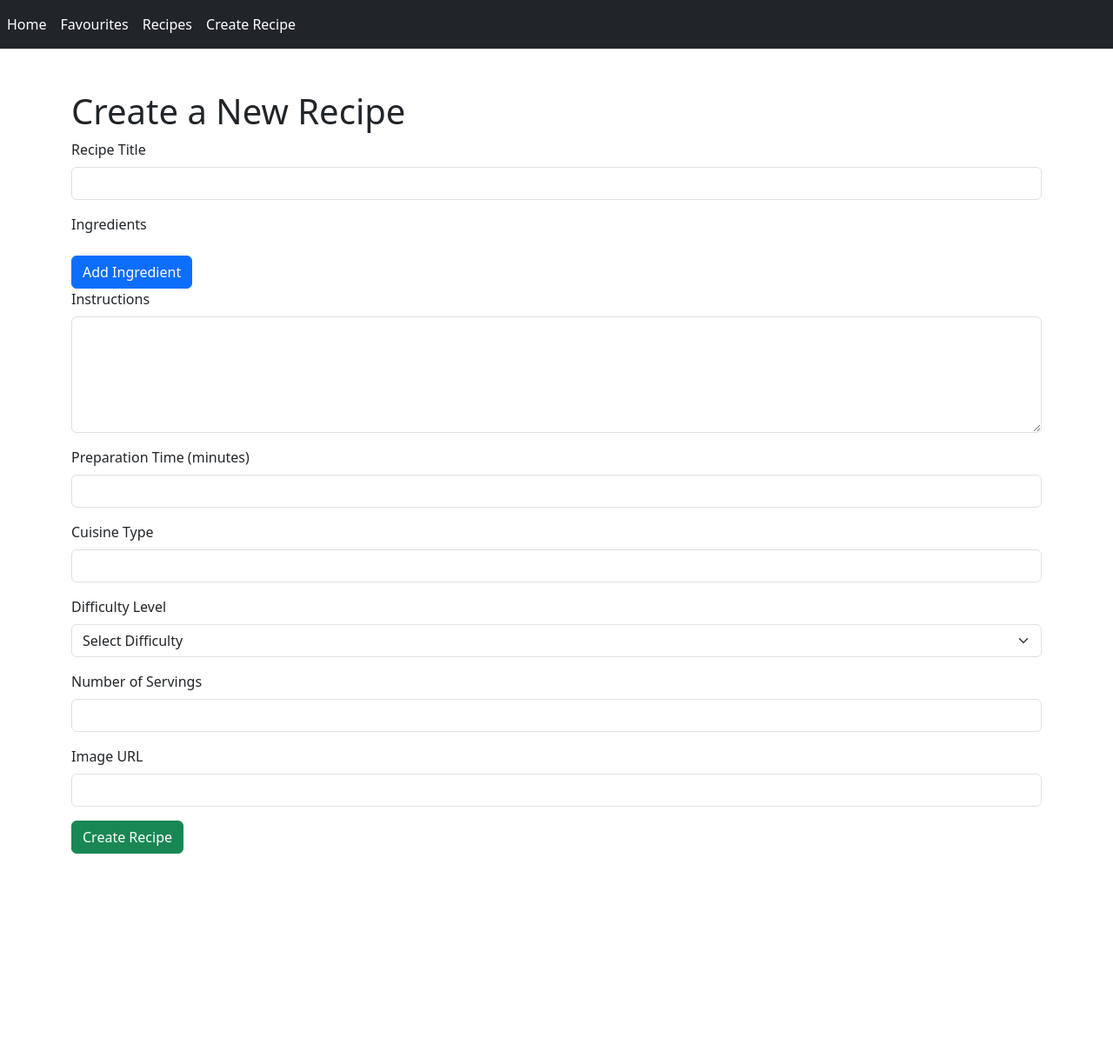
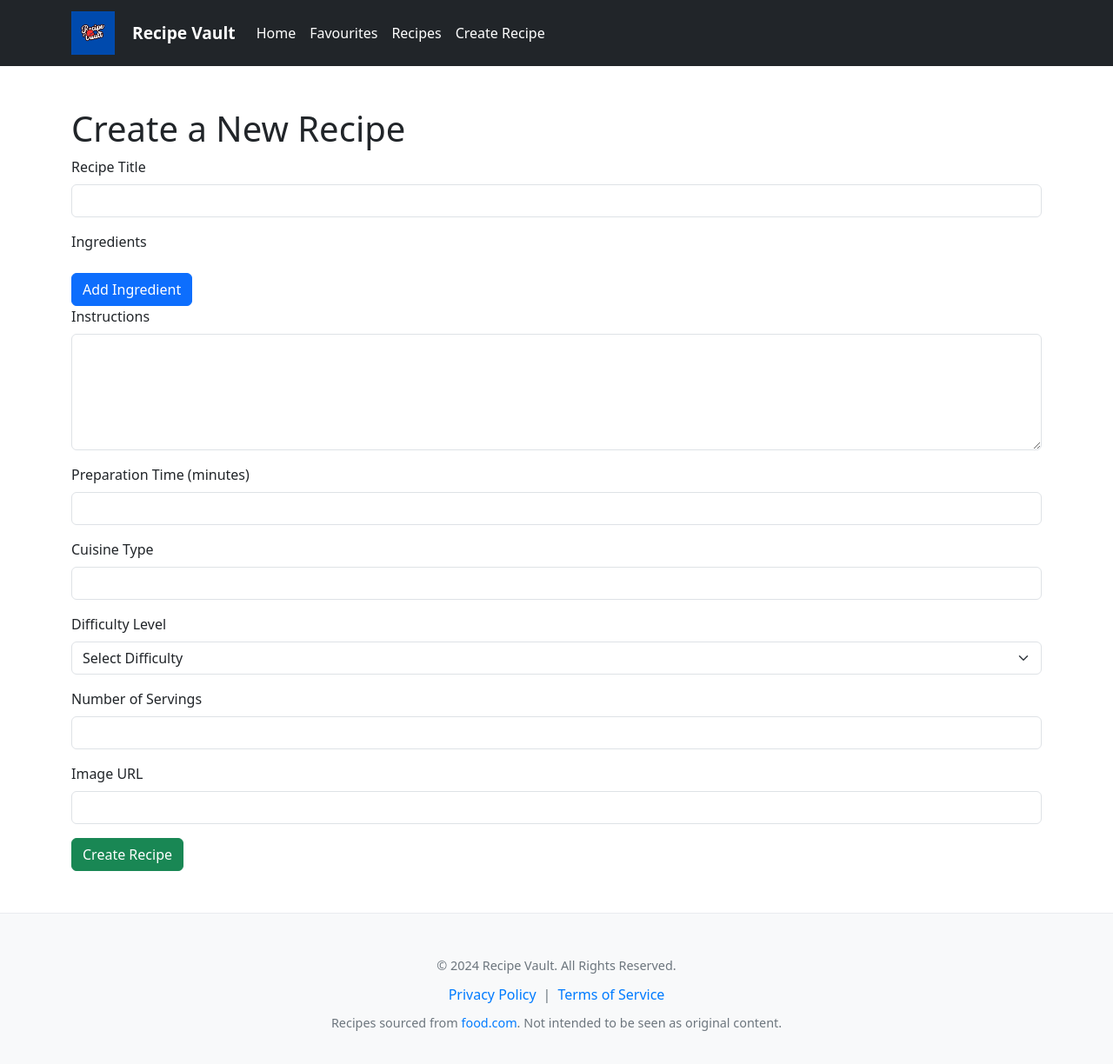
Before and after one commit to michaelferry25/RecipeVault, a React (Create React App) app: page /create-recipe in a window 1280 px wide. Shown: the top 1224 px of the page at 87% size. Before the commit the page ends 1030 px from the top, so only its background shows below. Built offline with nearby package versions, Linux system fonts and the light colour scheme.

Commit message:
Added a footer and the disclaimer that all recipes are from food.com etc, also changed up the header and added a logo

```diff
--- a/src/App.js
+++ b/src/App.js
@@ -1,23 +1,26 @@
-import logo from './logo.svg';
 import './App.css';
-import {browserRouter as Router,Route, Routes} from "react-router-dom"
+import { Route, Routes } from "react-router-dom";
 import Homepage from './pages/HomePage/Homepage';
 import Recipes from './pages/Recipes/Recipes';
 import RecipeDetails from './pages/Recipe Details/RecipeDetails';
 import FavouriteRecipe from './pages/Favourite Recipes/FavouriteRecipes';
 import CreateRecipe from "./pages/CreateRecipe/CreateRecipe";
 import SearchPage from "./pages/search/SearchPage";
+import Footer from "./components/Footer/Footer";
 
 function App() {
   return (
-    <Routes>
-      <Route path= "/" element={<Homepage />}></Route>
-      <Route path= "/favourites" element={<FavouriteRecipe />}></Route>
-      <Route path= "/recipes" element={<Recipes />}></Route>
-        <Route path= "/recipe/:id" element={<RecipeDetails />}></Route>
-        <Route path= "/search/:query" element={<SearchPage />}></Route>
-      <Route path="/create-recipe" element={<CreateRecipe />} />
-    </Routes>
+    <>
+      <Routes>
+        <Route path="/" element={<Homepage />} />
+        <Route path="/favourites" element={<FavouriteRecipe />} />
+        <Route path="/recipes" element={<Recipes />} />
+        <Route path="/recipe/:id" element={<RecipeDetails />} />
+        <Route path="/search/:query" element={<SearchPage />} />
+        <Route path="/create-recipe" element={<CreateRecipe />} />
+      </Routes>
+      <Footer /> {/* Footer will be rendered on all pages */}
+    </>
   );
 }
 
--- /dev/null
+++ b/src/components/Footer/Footer.css
@@ -0,0 +1,48 @@
+.footer {
+    background-color: #f8f9fa;
+    color: #6c757d;
+    padding: 20px 0;
+    border-top: 1px solid #e9ecef;
+  }
+
+  .footer-links {
+    margin: 10px 0;
+  }
+
+  .footer-link {
+    color: #007bff;
+    text-decoration: none;
+  }
+
+  .footer-link:hover {
+    text-decoration: underline;
+  }
+
+  .social-icons {
+    margin-top: 10px;
+  }
+
+  .social-icon {
+    color: #6c757d;
+    font-size: 1.5rem;
+    margin: 0 10px;
+  }
+
+  .social-icon:hover {
+    color: #007bff;
+  }
+
+  .footer p {
+    margin: 5px 0;
+    font-size: 0.9rem; /*smaller font for disclaimer*/
+    color: #6c757d;
+  }
+
+  .footer a.footer-link {
+    color: #007bff;
+    text-decoration: none;
+  }
+
+  .footer a.footer-link:hover {
+    text-decoration: underline;
+  }
--- a/src/components/Footer/Footer.js
+++ b/src/components/Footer/Footer.js
@@ -1,6 +1,20 @@
-export default function Footer()
-{
-    return(
-        <h1>Footer</h1>
-    );
-}
+import React from "react";
+import "./Footer.css";
+
+const Footer = () => {
+  return (
+    <footer className="footer">
+      <div className="container text-center py-4">
+        <p>&copy; {new Date().getFullYear()} Recipe Vault. All Rights Reserved.</p>
+        <div className="footer-links">
+          <a href="/privacy-policy" className="footer-link">Privacy Policy</a>
+          <span className="mx-2">|</span>
+          <a href="/terms-of-service" className="footer-link">Terms of Service</a>
+        </div>
+        <p className="mt-2">Recipes sourced from <a href="https://www.food.com" target="_blank" rel="noopener noreferrer" className="footer-link">food.com</a>. Not intended to be seen as original content.</p>
+      </div>
+    </footer>
+  );
+};
+
+export default Footer;
--- /dev/null
+++ b/src/components/Header/Header.css
@@ -0,0 +1,21 @@
+/* For the logo*/
+.header-logo {
+    width: 50px;
+    height: auto;
+    margin-right: 10px;
+    display: inline-block;
+    vertical-align: middle;
+}
+
+
+.navbar-brand {
+    display: flex;
+    align-items: center;
+}
+
+.navbar-brand span {
+    font-size: 1.2rem; /*font size for the brand text */
+    font-weight: bold;
+    color: #ffffff;
+    margin-left: 10px;
+}
--- a/src/components/Header/Header.js
+++ b/src/components/Header/Header.js
@@ -1,14 +1,18 @@
-import {Link, Route} from "react-router-dom";
-import FavouriteRecipe from "../../pages/Favourite Recipes/FavouriteRecipes";
-import Recipes from "../../pages/Recipes/Recipes";
-import RecipeDetails from "../../pages/Recipe Details/RecipeDetails";
-import CreateRecipe from "../../pages/CreateRecipe/CreateRecipe";
+import { Link } from "react-router-dom";
+import "./Header.css";
 
 const Header = () => {
-
     return (
-        <>
-            <nav className="navbar navbar-expand-lg navbar-dark bg-dark">
+        <nav className="navbar navbar-expand-lg navbar-dark bg-dark">
+            <div className="container">
+                <Link className="navbar-brand d-flex align-items-center" to="/">
+                    <img
+                        src="/images/recipeVaultLogo.jpg"
+                        alt="Recipe Vault Logo"
+                        className="header-logo"
+                    />
+                    <span className="ml-2">Recipe Vault</span>
+                </Link>
                 <button
                     className="navbar-toggler"
                     type="button"
@@ -28,9 +32,9 @@ const Header = () => {
                         <Link className="nav-item nav-link text-white" to="/create-recipe">Create Recipe</Link>
                     </div>
                 </div>
-            </nav>
-        </>
+            </div>
+        </nav>
     );
-}
+};
 
 export default Header;
```
Also changed, not shown: public/images/recipeVaultLogo.jpg (added).
